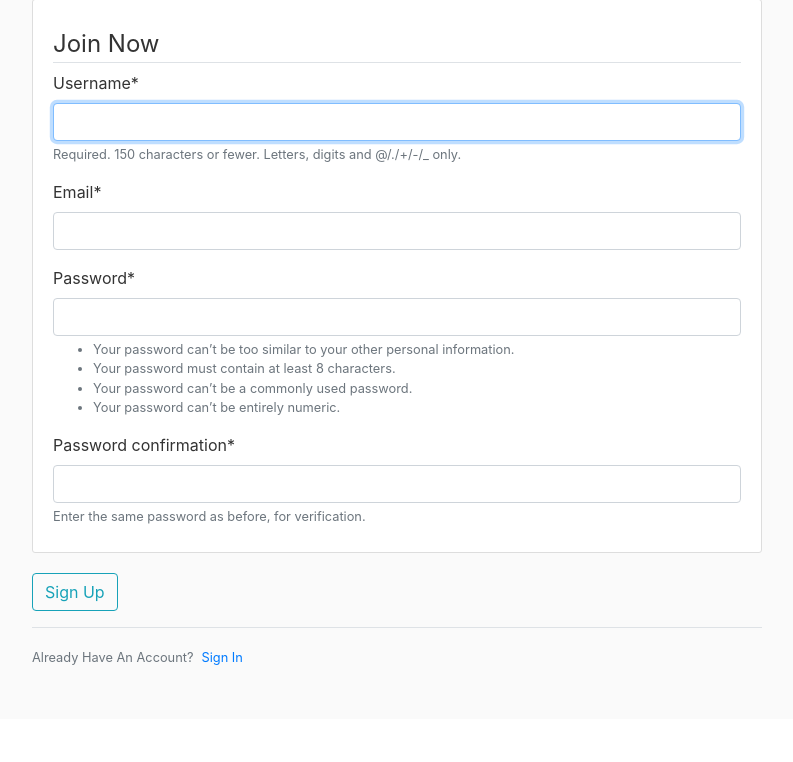
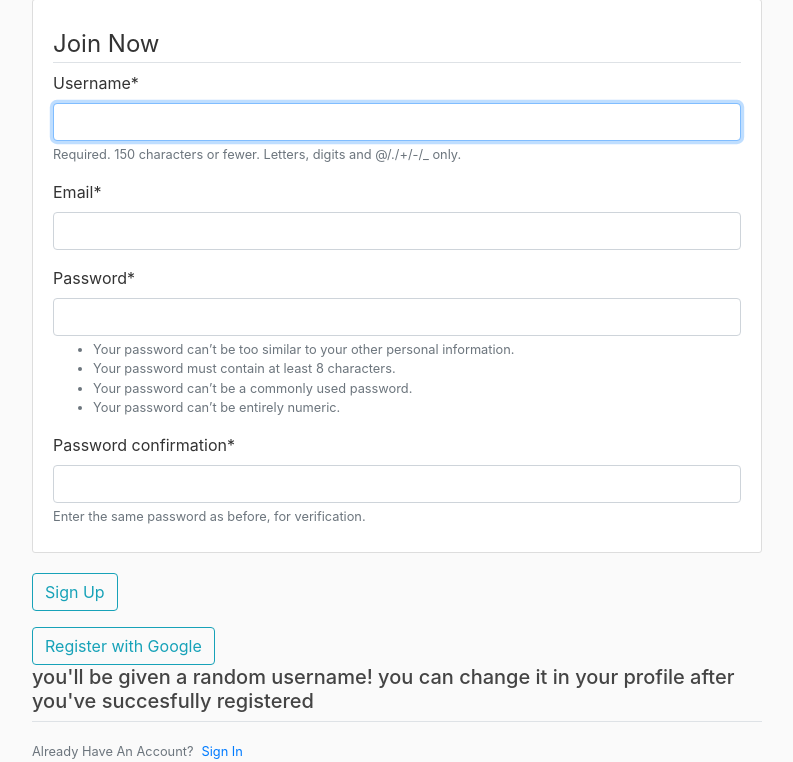
Before and after one commit to cry0genic/DVM---Winter-Assignment, a Django app: page /users/register/ in a window 1280 px wide. Shown: the part 81-843 px from the top of the page, without its empty margins (53-846 px from the left). Before the commit the page ends 746 px from the top, so only its background shows below. Run offline with Django 3.2, Linux system fonts and the light colour scheme; some libraries are stand-ins or nearby versions.

Commit message:
oauth tweaks

```diff
--- a/users/templates/users/register.html
+++ b/users/templates/users/register.html
@@ -16,6 +16,10 @@
     <button class="btn btn-outline-info" type="submit">Sign Up</button>
 </div>
 </form>
+<div class="login">
+    <a class="btn btn-outline-info" title="Google" href="/accounts/google/login/?process=login" >Register with Google</a><br>
+    <h5>you'll be given a random username! you can change it in your profile after you've succesfully registered</h5>
+</div>
 <div>
     <div class="border-top pt-3">
         <small class="text-muted">
--- a/users/views.py
+++ b/users/views.py
@@ -57,21 +57,6 @@ def unfollow_user(request, *args, **kwargs):
     profile.save()
     return redirect('blog-home')
 
-# @login_required
-# def my_feed(request, **kwargs):
-#     user = User.objects.get(id=kwargs['pk'])
-#     followed = user.profile.follows.all()
-#     posts = []
-#     for follow in followed:
-#         u_posts = Post.objects.filter(author_id=follow.id)
-#         for u_post in u_posts:
-#             posts.append(u_post)
-#     context = {
-#         'posts': posts
-#     }
-#     return(render, 'users/my_feed.html', context)
-
-
 @login_required
 def my_feed(request):
     posts = Post.objects.all()
@@ -115,13 +100,13 @@ def get_data(request):
 @login_required
 def add_subscription(request, *args, **kwargs):
     id = request.POST.get('post_author_profile_id')
-    profile = Profile.objects.get(id=id)
-    request.user.profile.subscription.add(profile)
+    prof = Profile.objects.get(id=id)
+    request.user.profile.subscription.add(prof)
     return redirect('blog-home')
 
 @login_required
 def cancel_subscription(request, *args, **kwargs):
     id = request.POST.get('post_author_profile_id')
-    profile = Profile.objects.get(id=id)
-    request.user.profile.subscription.remove(profile)
+    prof = Profile.objects.get(id=id)
+    request.user.profile.subscription.remove(prof)
     return redirect('blog-home')
--- a/winter_assignment/settings.py
+++ b/winter_assignment/settings.py
@@ -27,7 +27,7 @@ SECRET_KEY = keyconfig.SECRET_KEY
 # SECURITY WARNING: don't run with debug turned on in production!
 DEBUG = True
 
-ALLOWED_HOSTS = ['165.232.178.1']
+ALLOWED_HOSTS = ['165.232.178.1','127.0.0.1','localhost']
 
 
 # Application definition
```
